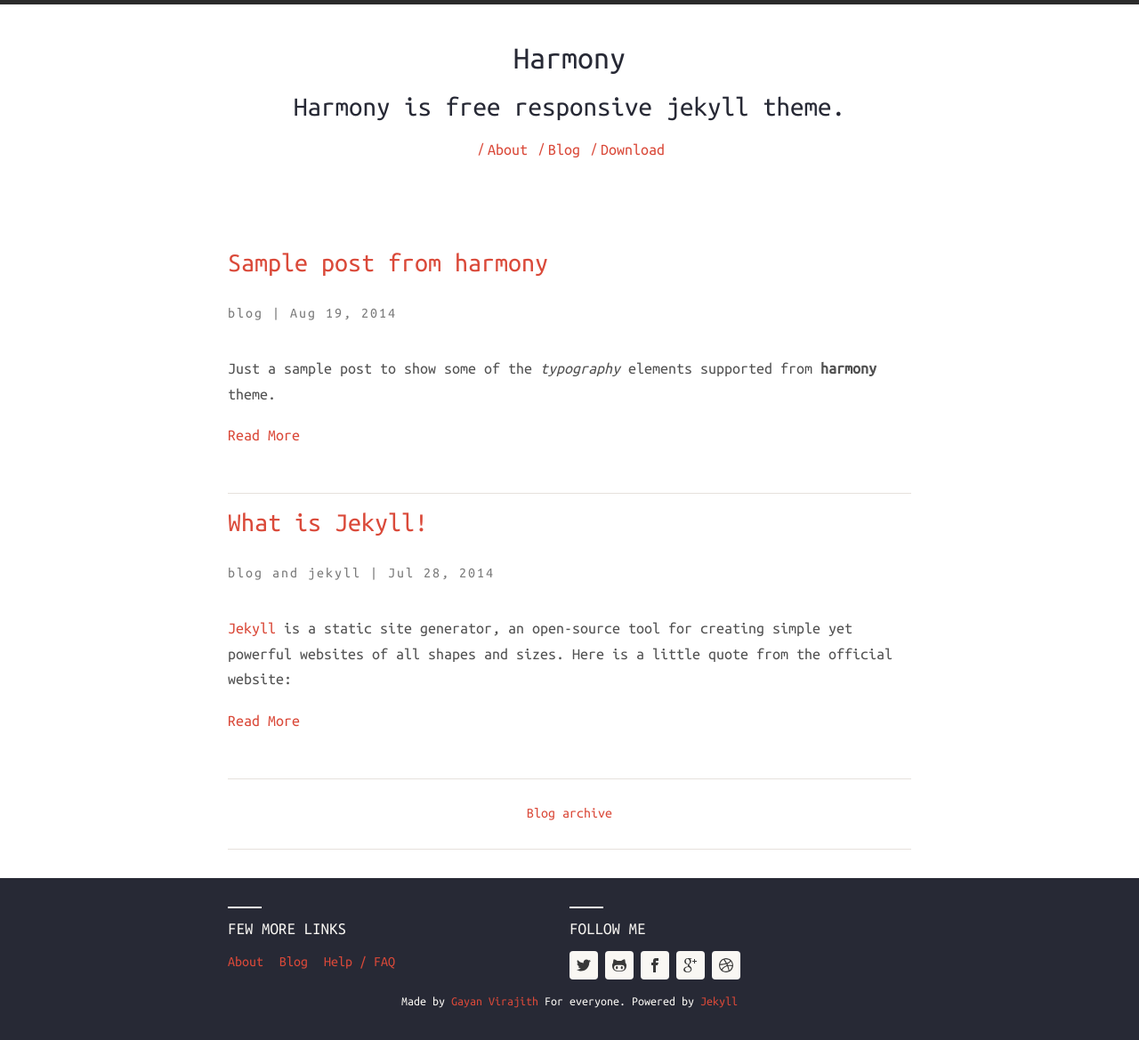
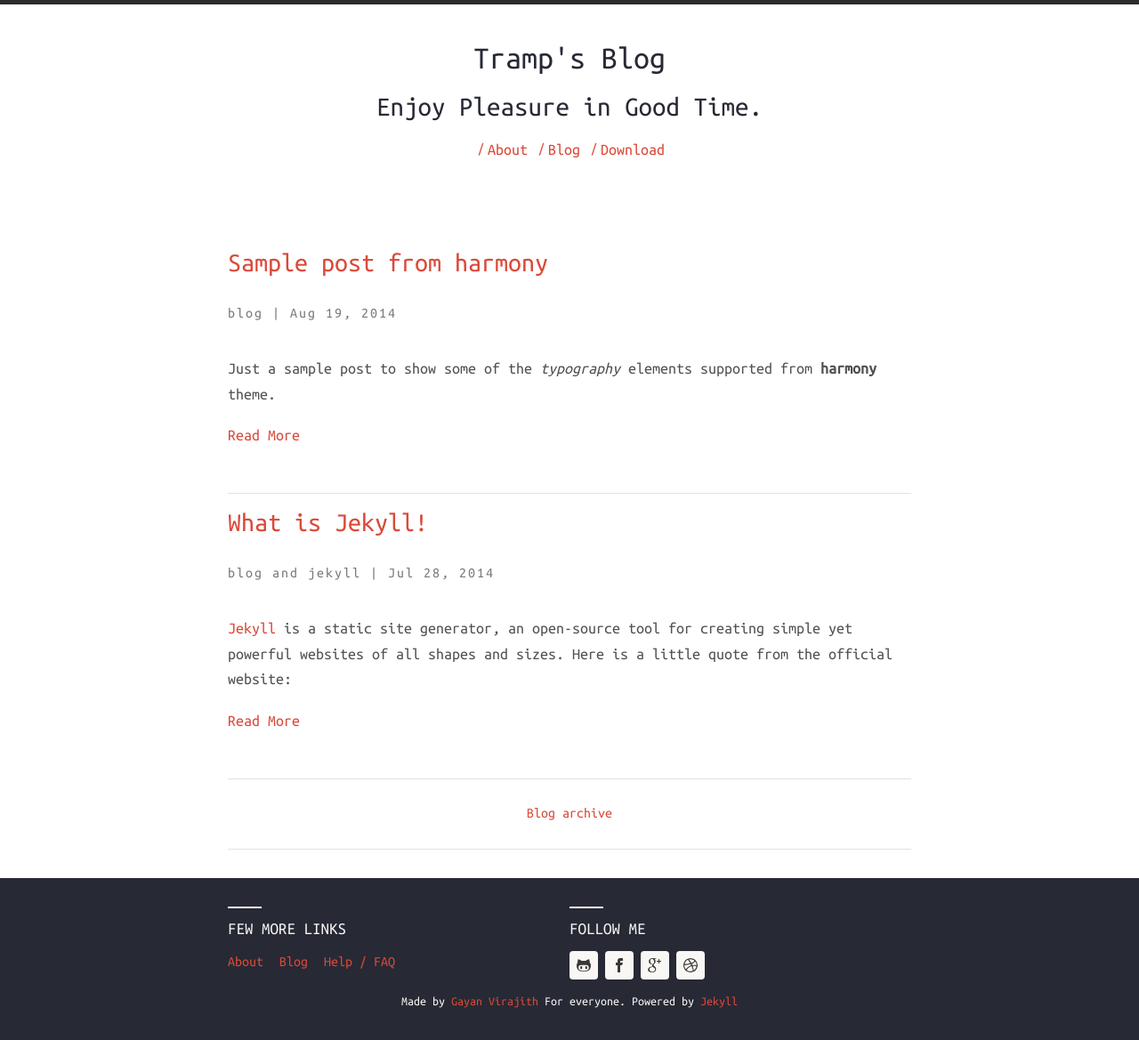
Before and after one commit to MRK1129/zhangzhaoyu.github.io, a Jekyll site: the page built from index.html, in a window 1280 px wide. Shown: the whole page at 89% size. Built offline with Jekyll 4.4.1, drawn with Linux system fonts in a browser that asks for light colours; nearby versions of some CDN libraries.

Commit message:
update _config

```diff
--- a/_config.yml
+++ b/_config.yml
@@ -11,30 +11,29 @@ url: "http://zhangzhaoyu.github.io"
 
 # Harmony theme configuration. Please change accordingly.
 harmony:
-  name: Harmony
+  name: "Tramp's Blog"
   # Little description about your site
-  description: Harmony is free responsive jekyll theme.
+  description: Enjoy Pleasure in Good Time.
   # 'meta_description:' Write an awesome description for your new site here.
   # It will appear in your document head meta (for Google search results) and
   # in your feed.xml site description.
   meta_description: > #
-   Harmony is a free responsive jekyll theme by Gayan Virajith
-   and Maheshika Lakmali. Sourced on Github -
-   https://github.com/gayanvirajith/harmony
+   A place for Tramp to keep something of life. Enjoy Pleasure in Good Time.
+   Sourced on Github -  https://github.com/zhangzhaoyu/zhangzhaoyu.github.io
   basetheme: theme-base-01 # pre defined thmes are darken, blue-water, redish.
   author: # Author details
-    name: Gayan Virajith
-    email: gayanvirajith@gmail.com
-    url: http://gayanvirajith.github.io
+    name: zhaoyu-zhang
+    email: zhangzhaoyu@anicloud.com
+    url: http://zhangzhaoyu.github.io
 
   # Google Analytics key, leave blank to ignore
   google_analytics_key: UA-xxxx-x
 
   # Profile links, leave blank to ignore
   social:
-    github: gayanvirajith
-    twitter: gayanvirajith
-    facebook: gayanvirajith
+    github: http://zhangzhaoyu.github.io
+    iteye: zhangzhaoyu
+    facebook: zhangzhaoyu
     gplus: +GayanVirajith
     dribble: gayan
     pinterest:
```
